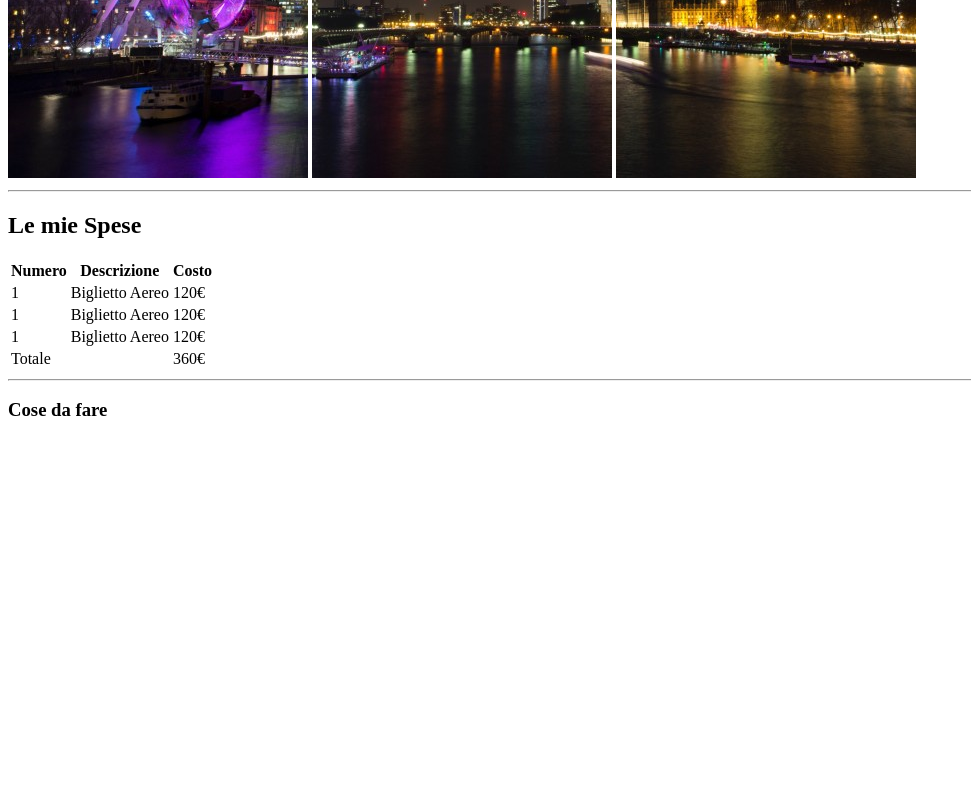
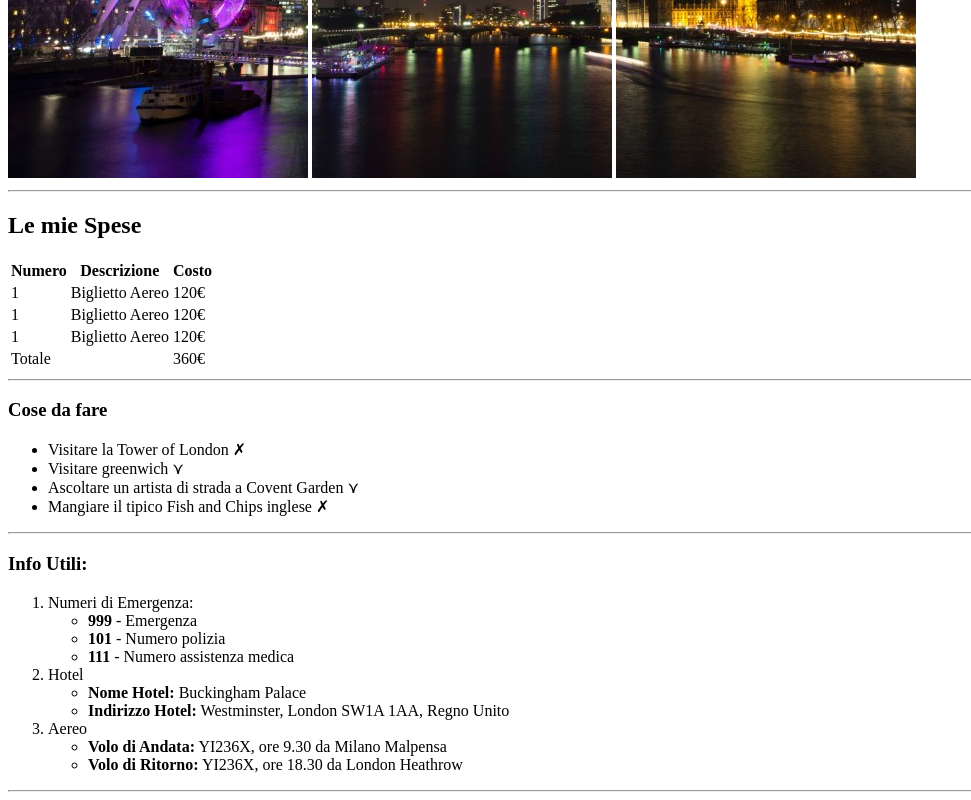
Before and after one commit to LucaVitullo/html-london-trip, a plain HTML site: page index.html in a window 1280 px wide. Shown: the part 502-1302 px from the top of the page, without its empty margins (0-971 px from the left). Before the commit the page ends 942 px from the top, so only its background shows below. Drawn offline with Linux system fonts and the light colour scheme.

Commit message:
info completate

```diff
--- a/index.html
+++ b/index.html
@@ -65,9 +65,65 @@
 
     <hr>
 
-    <!--Lista cose da fare-->
+    <!--Lista cose da fare non ordinata-->
 
         <h3>Cose da fare</h3>
 
+        <div>
+
+            <ul>
+                <li>Visitare la Tower of London &cross;</li>
+                <li>Visitare greenwich &cuvee;</li>
+                <li>Ascoltare un artista di strada a Covent Garden &cuvee;</li>
+                <li>Mangiare il tipico Fish and Chips inglese &cross;</li>
+
+            </ul>
+        </div>
+<!--Chiusura lista cose da fare non ordinata-->
+
+<hr>
+
+<!--info-->
+
+<h3>Info Utili:</h3>
+
+
+<div>
+    <ol>
+        <li>Numeri di Emergenza:</li>
+
+        <ul>
+            <li><strong>999</strong> - Emergenza</li>
+            <li><strong>101</strong> - Numero polizia</li>
+            <li><strong>111</strong> - Numero assistenza medica</li>
+
+        </ul>
+
+
+        <li>Hotel</li>
+
+        <ul>
+            <li><strong>Nome Hotel:</strong> Buckingham Palace</li>
+            <li><strong>Indirizzo Hotel:</strong>  Westminster, London SW1A 1AA, Regno Unito</li>
+
+
+        </ul>
+
+        <li>Aereo</li>
+
+        <ul>
+            <li><strong>Volo di Andata:</strong> YI236X, ore 9.30 da Milano Malpensa</li>
+            <li><strong>Volo di Ritorno:</strong>  YI236X, ore 18.30 da London Heathrow</li>
+
+
+        </ul>
+
+     </ol>
+
+</div>
+
+<hr>
+
+
 </body>
 </html>
```
